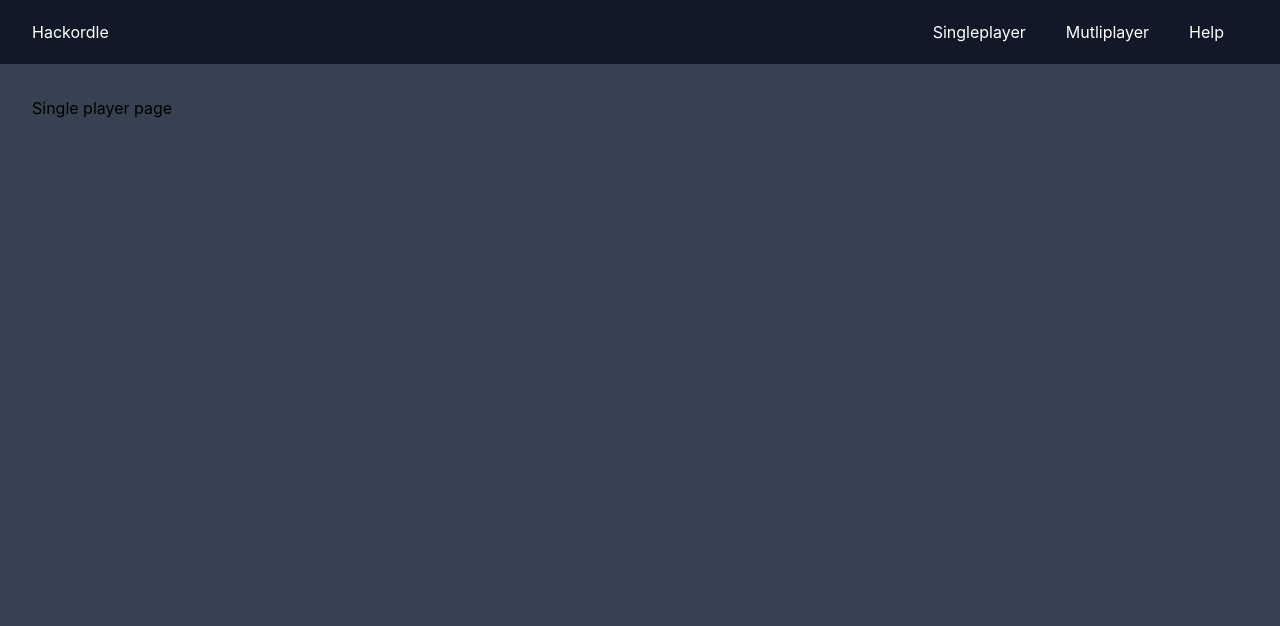
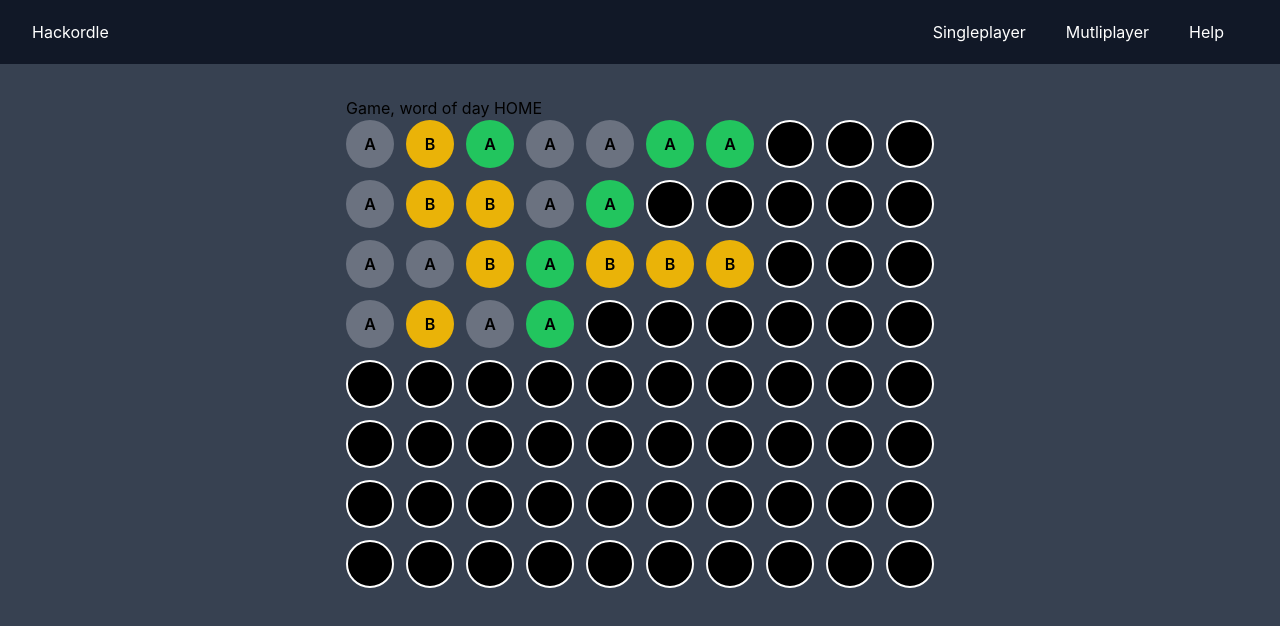
Before and after one commit to hackordle-team/hackordle-frontend, a React (Create React App) app: page /single in a window 1280 px wide. Shown: the top 626 px of the page. Built offline with nearby package versions, Linux system fonts and the light colour scheme.

Commit message:
Implement Game Board

```diff
--- a/src/components/Wrapper.tsx
+++ b/src/components/Wrapper.tsx
@@ -4,12 +4,13 @@ import clsx from "clsx";
 interface WrapperProps {
   disablePadding?: boolean;
   children?: React.ReactNode;
+  center?: boolean;
 }
 
-const Wrapper: React.FC<WrapperProps> = ({ disablePadding, children }) => {
+const Wrapper: React.FC<WrapperProps> = ({ disablePadding, children, center }) => {
   return (
     <div
-      className={clsx("w-full h-full bg-gray-700", !disablePadding && "p-8")}
+      className={clsx("w-full h-full bg-gray-700", !disablePadding && "p-8", center && "m-auto")}
     >
       {children}
     </div>
--- /dev/null
+++ b/src/const/const.ts
@@ -0,0 +1,39 @@
+import { GameElementType, GameState } from "./types";
+import BoardElement from "../game/BoardElement";
+
+export const MockElement1: GameElementType = {
+  letter: "a",
+  color: "GRAY"
+};
+
+export const MockElement2: GameElementType = {
+  letter: "b",
+  color: "YELLOW"
+};
+
+export const MockElement3: GameElementType = {
+  letter: "a",
+  color: "GREEN"
+};
+
+export const MockGameState: GameState = {
+  rowsNumber: 4,
+  rows: [
+    {
+      length: 7,
+      elements: [MockElement1, MockElement2, MockElement3, MockElement1, MockElement1, MockElement3, MockElement3]
+    },
+    {
+      length: 5,
+      elements: [MockElement1, MockElement2, MockElement2, MockElement1, MockElement3]
+    },
+    {
+      length: 7,
+      elements: [MockElement1, MockElement1, MockElement2, MockElement3, MockElement2, MockElement2, MockElement2]
+    },
+    {
+      length: 4,
+      elements: [MockElement1, MockElement2, MockElement1, MockElement3]
+    }
+  ]
+};
--- /dev/null
+++ b/src/const/types.ts
@@ -0,0 +1,20 @@
+
+export type ColorType = "GRAY" | "GREEN" | "YELLOW" | "BLANK";
+
+
+
+export type GameElementType = {
+  letter: string;
+  color: ColorType;
+}
+
+export type GameRow = {
+  length: number;
+  elements: GameElementType[];
+}
+
+
+export type GameState = {
+  rowsNumber: number;
+  rows: GameRow[];
+}
--- /dev/null
+++ b/src/game/Board.tsx
@@ -0,0 +1,57 @@
+import React, { useMemo } from "react";
+import { GameState } from "../const/types";
+import BoardElement from "./BoardElement";
+
+interface BoardProps {
+  cols: number;
+  rows: number;
+  gameState: GameState;
+}
+
+const getGameRow = (cols: number, gameState: GameState, row: number) => {
+  const letters =
+    row < gameState.rowsNumber
+      ? gameState.rows[row].elements.map((boardElement, i) => (
+          <BoardElement
+            key={i}
+            letter={boardElement.letter}
+            color={boardElement.color}
+          />
+        ))
+      : [];
+
+  const blanksNumber =
+    row < gameState.rowsNumber && gameState.rows[row]?.length
+      ? cols - gameState.rows[row].length
+      : cols;
+
+  const blanks = [...new Array(blanksNumber)].map((blank, key) => (
+    <BoardElement key={key} color="BLANK" />
+  ));
+  return [...letters, ...blanks];
+};
+
+const getGameRows = (cols: number, gameState: GameState, rows: number) => {
+  return [...new Array(rows)].map((row, i) => (
+    <div key={`key-${i}`} className="m-auto flex space-x-3">
+      {getGameRow(cols, gameState, i).map((el, id) => (
+        <div key={id}>{el}</div>
+      ))}
+    </div>
+  ));
+};
+
+const Board: React.FC<BoardProps> = ({ cols, rows, gameState }) => {
+  const generatedRows = useMemo(
+    () => getGameRows(cols, gameState, rows),
+    [cols, gameState, rows]
+  );
+
+  return (
+    <div className="flex flex-col space-y-3 justify-center">
+      {generatedRows.map((el, id) => el)}
+    </div>
+  );
+};
+
+export default Board;
--- /dev/null
+++ b/src/game/BoardElement.tsx
@@ -0,0 +1,30 @@
+import React from "react";
+import { ColorType } from "../const/types";
+import clsx from "clsx";
+
+interface BoardElementProps {
+  letter?: string;
+  color: ColorType;
+}
+
+const BoardElement: React.FC<BoardElementProps> = ({ color, letter }) => {
+  if (color === "BLANK") {
+    return (
+      <div className="border-2 border-white bg-black w-12 h-12 rounded-full " />
+    );
+  }
+  return (
+    <div
+      className={clsx(
+        "w-12 h-12 rounded-full text-center flex items-center justify-center font-semibold",
+        color == "GRAY" && "bg-gray-500",
+        color == "GREEN" && "bg-green-500",
+        color == "YELLOW" && "bg-yellow-500"
+      )}
+    >
+      {letter?.toUpperCase()}
+    </div>
+  );
+};
+
+export default BoardElement;
--- /dev/null
+++ b/src/game/Game.tsx
@@ -0,0 +1,15 @@
+import React from "react";
+import Board from "./Board";
+import { MockGameState } from "../const/const";
+
+interface GameProps {
+  wordOfDay: string;
+}
+
+const Game: React.FC<GameProps> = ({ wordOfDay }) => {
+  return <div className="w-full m-auto">Game, word of day {wordOfDay}<br />
+    <Board cols={10} rows={8} gameState={MockGameState} />
+  </div>;
+};
+
+export default Game;
--- a/src/pages/Singleplayer.tsx
+++ b/src/pages/Singleplayer.tsx
@@ -1,8 +1,13 @@
 import React from "react";
 import Wrapper from "../components/Wrapper";
+import Game from "../game/Game";
 
 const Singleplayer: React.FC = () => {
-  return <Wrapper>Single player page</Wrapper>;
+  return <Wrapper center>
+    <div className="w-full flex justify-center">
+      <div className="max-w-min"><Game wordOfDay="HOME" /></div>
+    </div>
+  </Wrapper>;
 };
 
 export default Singleplayer;
```
